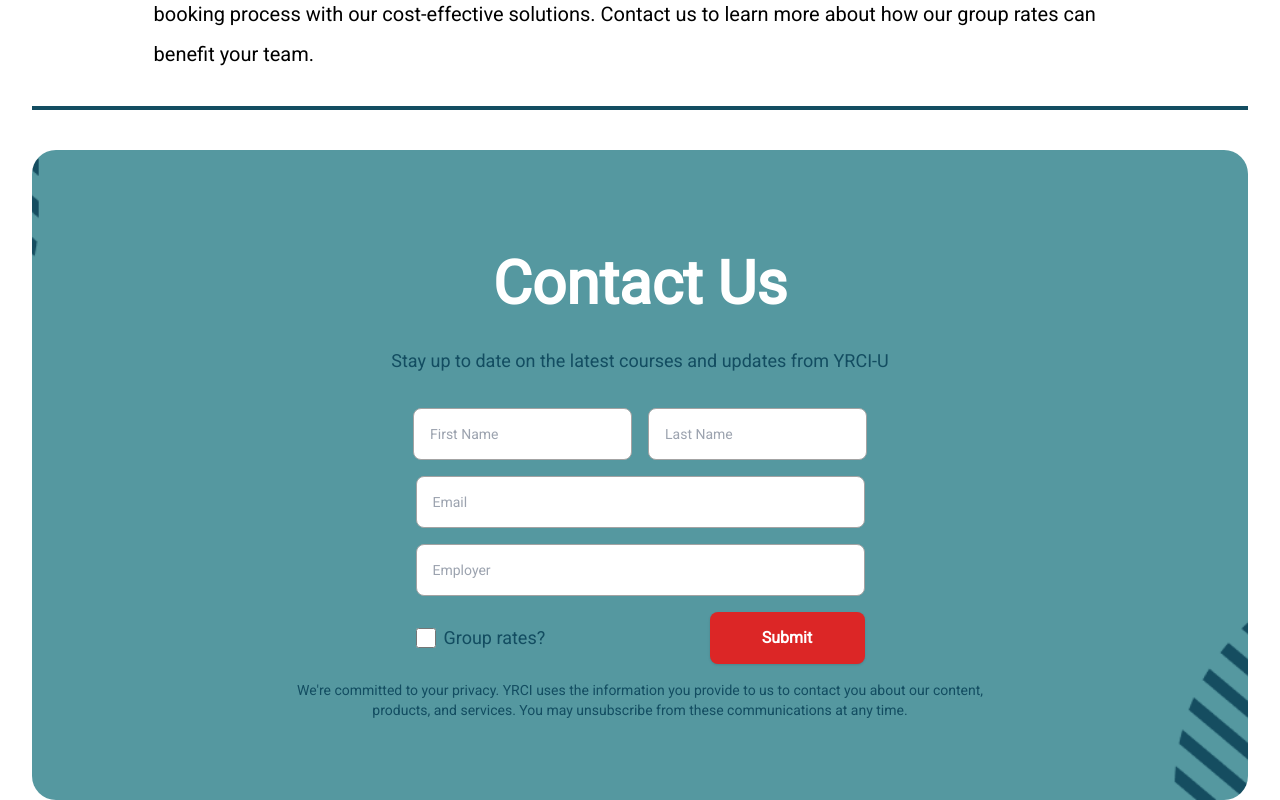
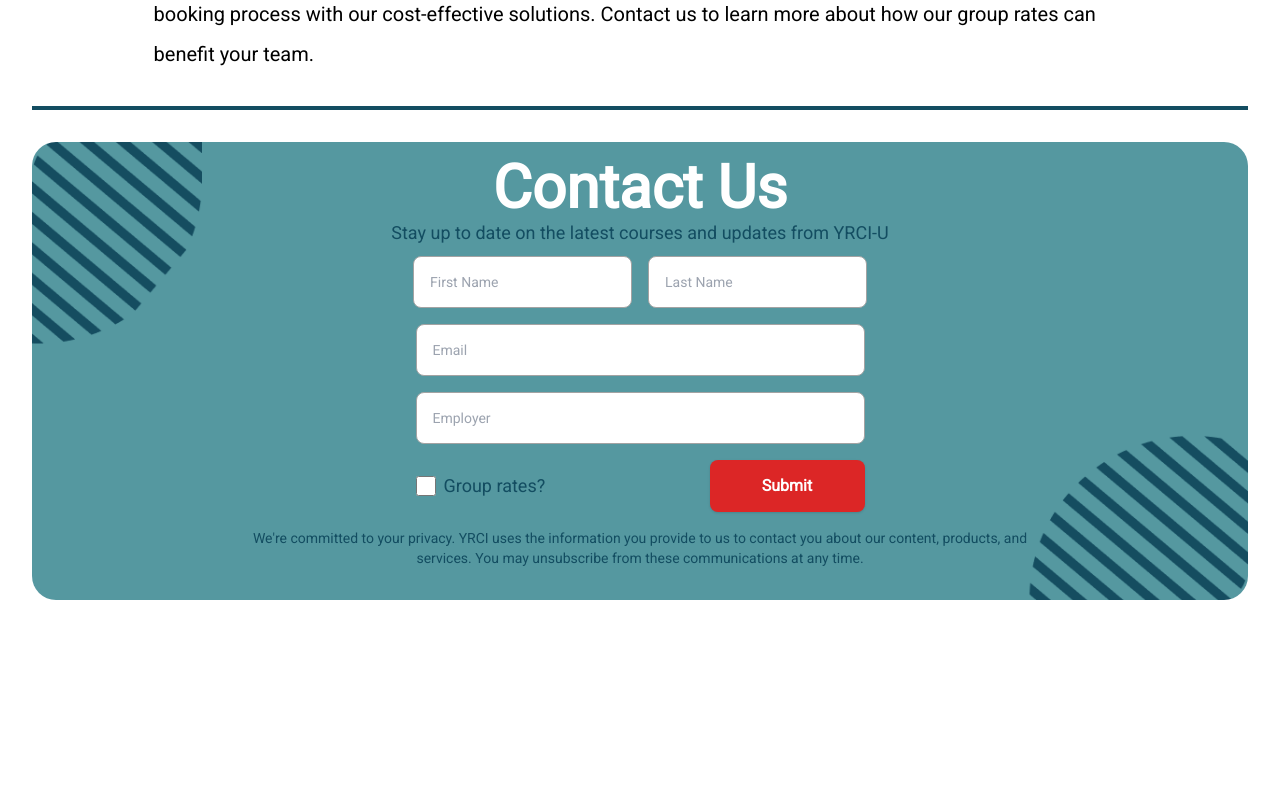
Before and after one commit to yrciadmin/yrciu, a Next.js app in the folder yrci-university/: page / in a window 1280 px wide. Shown: the part 5549-6349 px from the top of the page. After the commit the page ends 6149 px from the top, so only its background shows below. Built offline with nearby package versions, Linux system fonts and the light colour scheme.

Commit message:
iframe fix

```diff
--- a/yrci-university/app/components/ContactUs.tsx
+++ b/yrci-university/app/components/ContactUs.tsx
@@ -3,18 +3,19 @@
 import Input from '../ui/Forms/Input'
 import Paragraph from '../ui/Typography/Paragraph'
 
+//borders border-4 xs:border-orange-500  sm:border-slate-500   md:border-mustard-yellow  lg:border-indigo-500 xl:border-green-500  2xl:border-yrci-red
 const ContactUs = () => {
   return (
-    <section className='flex items-center justify-center w-full'>
-      <div className='bg-muted-turquise md:bg-contact-us bg-no-repeat bg-cover sm:bg-center flex flex-col w-full rounded-3xl  h-[650px]  max-w-[1462px]  mt-2 '>
-          <div className='flex justify-center items-center mt-10 mb4 sm:mt-70 flex-col width-full h-full'>
-              <Heading className="text-white text-5xl font-bold mb-8">Contact Us</Heading>
-              <Paragraph className=" text-dark-teal text-center text-lg font-normal  leading-[30.18px]">Stay up to date on the latest courses and updates from YRCI-U</Paragraph>
+    <section className='flex items-center bg-muted-turquise md:bg-contact-us bg-no-repeat bg-cover rounded-3xl sm:bg-center justify-center  max-w-[1462px] '>
+      <div className=' flex flex-col w-full '>
+          <div className='flex justify-center items-center mt-8 mb-4 xs:mt-4 flex-col w-full h-full'>
+              <Heading className="text-white text-4xl xs:text-3xl font-bold mb-4 xs:mt-0 xs:mb-2 md:mb-0">Contact Us</Heading>
+              <Paragraph className=" text-dark-teal text-center text-lg font-normal lg:mb-2 leading-[30.18px]">Stay up to date on the latest courses and updates from YRCI-U</Paragraph>
 
-              <div className='mt-8 flex justify-center items-center w-full'>
+              <div className='mt-8 xs:mt-2 sm:mt-0 flex justify-center items-center w-full'>
                 <Input/>
               </div>
-              <div className='flex pb-4 justify-center'><Paragraph className='text-dark-teal text-sm mt-4 w-11/12 lg:w-7/12 text-center'>We're committed to your privacy. YRCI uses the information you provide to us to contact you about our content, products, and services. You may unsubscribe from these communications at any time.</Paragraph></div>
+              <div className='flex pb-4 justify-center'><Paragraph className='text-dark-teal text-sm mt-4 w-11/12 md:w-8/12 text-center'>We're committed to your privacy. YRCI uses the information you provide to us to contact you about our content, products, and services. You may unsubscribe from these communications at any time.</Paragraph></div>
 
           </div>
       </div>
--- a/yrci-university/app/page.tsx
+++ b/yrci-university/app/page.tsx
@@ -9,29 +9,53 @@
 import Home from "./landing/page";
 import { useEffect } from "react";
 
+// Debounce function definition with TypeScript
+function debounce(func: (...args: any[]) => void, wait: number, immediate?: boolean): () => void {
+  let timeout: ReturnType<typeof setTimeout> | null = null;
+  return function(this: any, ...args: any[]) {
+    const context = this;
+    const later = function() {
+      timeout = null;
+      if (!immediate) func.apply(context, args);
+    };
+    const callNow = immediate && !timeout;
+    clearTimeout(timeout!);
+    timeout = setTimeout(later, wait);
+    if (callNow) func.apply(context, args);
+  };
+}
+
+// Custom hook for handling debounced resize events
+const useDebouncedResize = (callback: () => void, delay: number): void => {
+  useEffect(() => {
+    const debouncedFn = debounce(callback, delay);
+    window.addEventListener('load', debouncedFn); // Initial load
+
+    window.addEventListener('resize', debouncedFn);
+
+    // Cleanup
+    return () => {
+      window.removeEventListener('resize', debouncedFn);
+    };
+  }, [delay, callback]);
+};
 
 export default function App() {
-  const sendMessageToParent = () => {
+  const sendMessageToParent = (): void => {
     const height = document.documentElement.scrollHeight;
-    console.log("height", height)
+    console.log("height", height);
     window.parent.postMessage({
       type: 'iframeResize',
       height: height
-    }, "*"); // Use a specific domain instead of "*" for better security
+    }, "*"); // Ensure to replace with the actual origin
   };
 
-  // Inside your component or _app.js
+  useDebouncedResize(sendMessageToParent, 500); // Using the custom hook with a 500ms debounce
+
   useEffect(() => {
-    sendMessageToParent(); // Initial send
-    window.addEventListener('resize', sendMessageToParent); // Optional: if you want to update on window resize
-    window.addEventListener('load', sendMessageToParent); // Optional: if you want to update on window resize
-
-    // Optional: For content that loads or changes dynamically, ensure to trigger sendMessageToParent appropriately
-
-    return () => {
-      window.removeEventListener('resize', sendMessageToParent);
-    };
-  }, [])
+    sendMessageToParent(); // Send initial height
+    // Additional logic for detecting dynamic height changes can be implemented here
+  }, []);
   return (
     <>
     <Home/>
--- a/yrci-university/app/ui/Forms/Input.tsx
+++ b/yrci-university/app/ui/Forms/Input.tsx
@@ -11,7 +11,7 @@
 
   //BORDERS border-4 xs:border-orange-500  sm:border-slate-500   md:border-mustard-yellow  lg:border-indigo-500 xl:border-green-500  2xl:border-yrci-red
   return (
-    <form className="space-y-4 w-full flex flex-col items-center" aria-labelledby="contact-us">
+    <form className="space-y-4 w-full xs:w-11/12 flex flex-col items-center" aria-labelledby="contact-us">
       <div className='flex flex-row w-11/12 md:w-fit'>
         <input type="text" id="first-name" name="first-name" aria-label="First Name" className="mb-4 md:mb-0 mr-4 pl-4 w-full md:w-[219px] h-[52px] bg-white rounded-lg border border-neutral-400 focus:border-dark-teal focus:ring-dark-teal sm:text-sm" placeholder="First Name" />
         <input type="text" id="last-name" name="last-name" aria-label="Last Name" className="pl-4 w-full md:w-[219px] h-[52px] bg-white rounded-lg border border-neutral-400 focus:border-dark-teal focus:ring-dark-teal sm:text-sm" placeholder="Last Name" />
```
